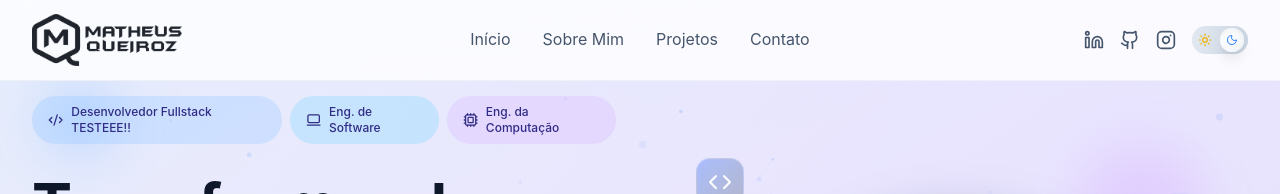
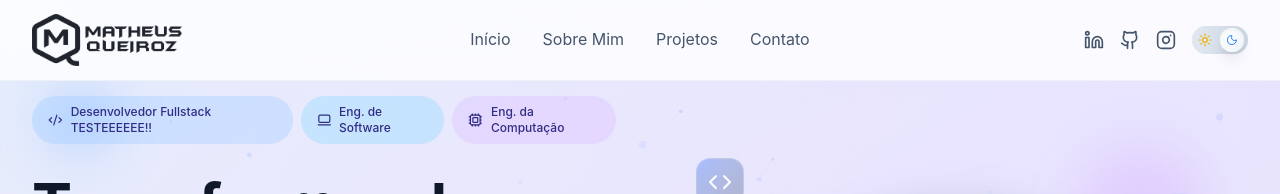
Before and after one commit to matheusqueiroz92/my-portfolio, a Next.js app: page / in a window 1280 px wide. Shown: the top 194 px of the page. Built offline with nearby package versions, Linux system fonts and the light colour scheme.

Commit message:
testando

```diff
--- a/src/components/sections/HeroSection.tsx
+++ b/src/components/sections/HeroSection.tsx
@@ -36,7 +36,7 @@ export function HeroSection({ heroRef }: HeroSectionProps) {
               <div className="flex gap-2">
                 <div className="hero-badge inline-flex items-center px-4 py-2 bg-blue-300/30 text-indigo-900 dark:bg-blue-950 dark:text-blue-300 rounded-full text-xs font-medium">
                   <CodeXml className="w-4 h-4 mr-2" />
-                  Desenvolvedor Fullstack TESTEEE!!
+                  Desenvolvedor Fullstack TESTEEEEEE!!
                 </div>
 
                 <div className="hero-badge inline-flex items-center px-4 py-2 bg-sky-300/30 text-indigo-900 dark:bg-indigo-950 dark:text-blue-300 rounded-full text-xs font-medium">
```
